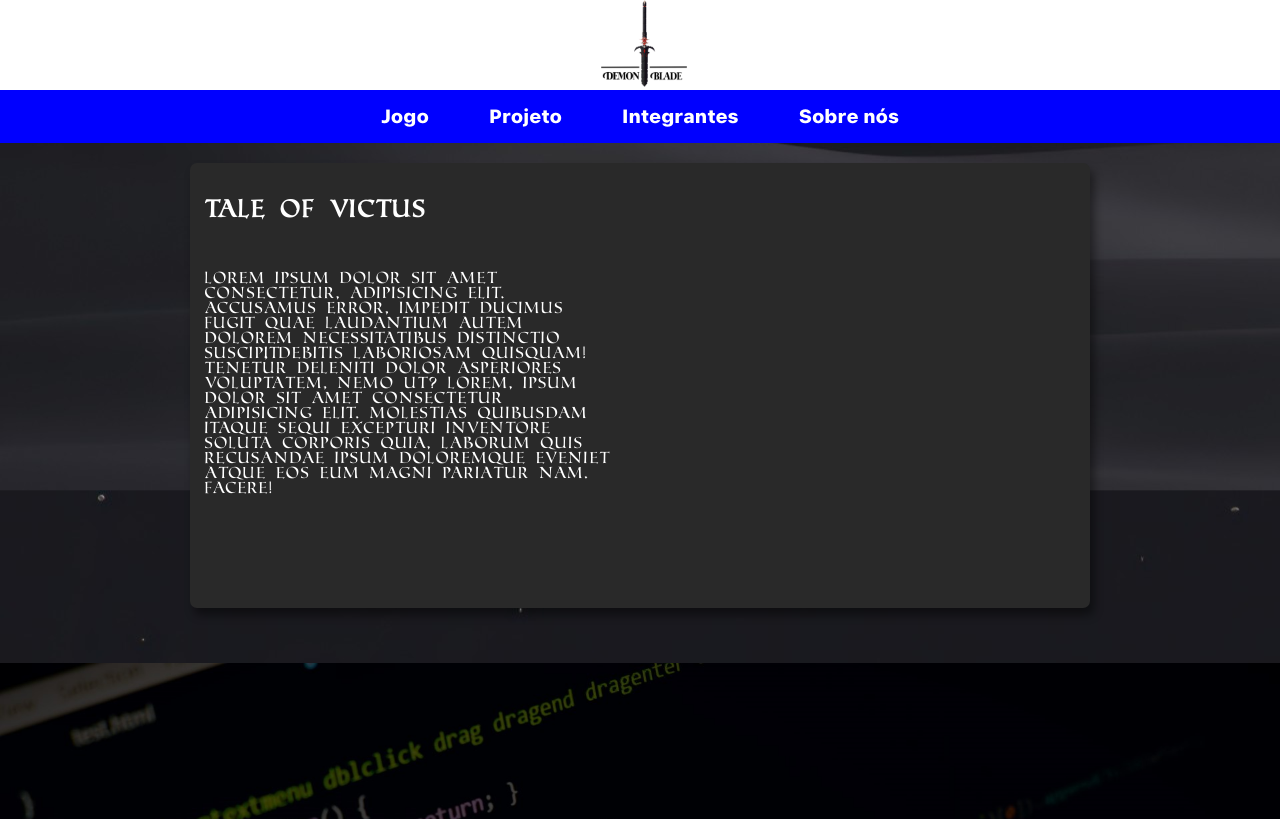
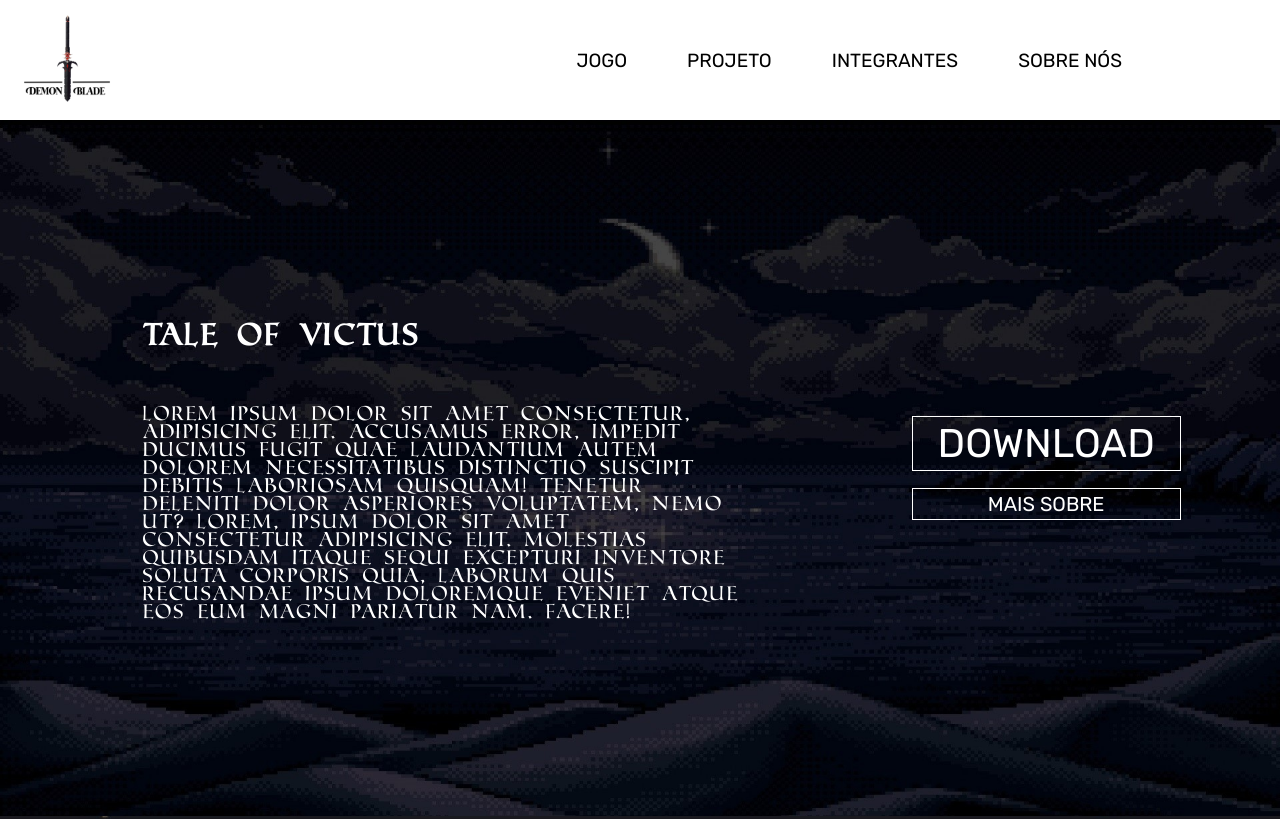
Before and after one commit to GabrielVieira5/TCC, a plain HTML site: page index.html in a window 1280 px wide. Shown: the top 819 px of the page. Drawn offline with Linux system fonts and the light colour scheme.

Commit message:
sec 1 modificada

```diff
--- a/index.html
+++ b/index.html
@@ -30,7 +30,11 @@
                 <h1 class="titulo">Tale of Victus</h1>
                 <p class="conteudo">Lorem ipsum dolor sit amet consectetur, adipisicing elit. Accusamus error, impedit ducimus fugit quae laudantium autem dolorem necessitatibus distinctio suscipit, debitis laboriosam quisquam! Tenetur deleniti dolor asperiores voluptatem, nemo ut? Lorem, ipsum dolor sit amet consectetur adipisicing elit. Molestias quibusdam itaque sequi excepturi inventore soluta corporis quia, laborum quis recusandae ipsum doloremque eveniet atque eos eum magni pariatur nam. Facere!</p>
             </div>
-            <img src="imagens/wp7495801.jpg" alt="" class="imagem-base">
+            <div class="buttons">
+                <a href="#" class="btn-mais btn-down">Download</a>
+                <a href="#" class="btn-mais">Mais sobre</a>
+            </div>
+
         </section>
 
 
--- a/style.css
+++ b/style.css
@@ -9,6 +9,12 @@
     font-family: fonte-navbar;
     src: url(fontes/Dortmund-ExtraBold.otf);
 }
+
+@font-face {
+    font-family: rubik;
+    src: url(fontes/Rubik-VariableFont_wght.ttf);
+}
+
 
 :root{
     --cor1: #B9A8A5;
@@ -27,22 +33,24 @@ body{
 
 header > nav{
     display: flex;
-    width: 100vw;
+    position: absolute;
+    right: 10%;
     text-align: center;
     align-items: flex-end;
     justify-content: center;
-    background-color: blue;
+
 }
 
 .text-navbar{
-    color: white;
+    color: black;
     text-decoration: none;
     margin: 0 15px;
     font-size: 19px;
     transition: .5s;
-    font-family: fonte-navbar, Verdana, Geneva, Tahoma, sans-serif, 'Times New Roman', Times, serif;
+    font-family: rubik, Verdana, Geneva, Tahoma, sans-serif, 'Times New Roman', Times, serif;
     padding: 15px;
     backdrop-filter: blur(17px);
+    text-transform: uppercase
 }
 .text-navbar:hover{
     color: var(--cor3);
@@ -54,10 +62,8 @@ header > nav{
 header{
     display: flex;
     align-items: center;
-    flex-direction: column;
+    position: relative;
     margin: 0;
-
-    margin-bottom: 20px;
     background-color: white;
 }
 
@@ -65,6 +71,7 @@ header{
     width: 90px;
     margin-left: 7px;
     align-items: flex-start;
+    padding: 15px;
 }
 
 
@@ -72,8 +79,21 @@ header{
     height: 445px;
 
 }
+/*
+section.fullscreen-section, section.integrantes{
+    width: 900px;
 
-section.fullscreen-section, section.integrantes{
+    background-color: rgb(41, 41, 41);
+    display: flex;
+    border-radius: 7px;
+    box-shadow: 4px 7px 10px rgba(0, 0, 0, 0.447);
+    margin-top: 25px;
+    margin: auto;
+
+}
+*/
+
+section.integrantes{
     width: 900px;
 
     background-color: rgb(41, 41, 41);
@@ -101,7 +121,7 @@ section.fullscreen-section, section.integrantes{
 .conteudo-principal,
 .conteudo-intehrantes{
     flex-direction: column;
-    width: 50%;
+
 }
 
 .navbar-right{
@@ -243,7 +263,58 @@ section.fullscreen-section, section.integrantes{
     text-align: center;
 }
 
+.fullscreen-section{
+    display: flex;
+    align-items: center;
+    background: url(imagens/base-escurecida.jpg);
+    background-size: 100% 100%;
+    background-position: center;
+    height: 696px;
+    width: 100%;
+    transition: all ease-in-out .5s;
 
+}
+
+.conteudo-principal{
+    margin-left: 10%;
+    font-size: 20px;
+    width: auto;
+}
+
+.conteudo{
+    width: 600px;
+}
+
+.btn-mais{
+    color: white;
+    text-decoration: none;
+
+    border: 1px solid white;
+    padding: 3px 25px;
+    text-transform: uppercase;
+    transition: all ease-in-out .5s;
+    justify-content: center;
+    align-items: center;
+    font-family: rubik;
+    font-size: 20px;
+    text-align: center;
+}
+.btn-mais:hover{
+    background-color: white;
+    box-shadow: 0 0 11px 0px white;
+    color: black;
+}
+
+.buttons{
+    display: flex;
+    flex-direction: column;
+    margin-left: 12%;
+}
+
+.btn-down{
+    font-size: 40px;
+    margin-bottom: 17px;
+}
 
 
 
```
Also changed, not shown: fontes/Rubik-VariableFont_wght.ttf (added), imagens/base-escurecida.jpg (added).
